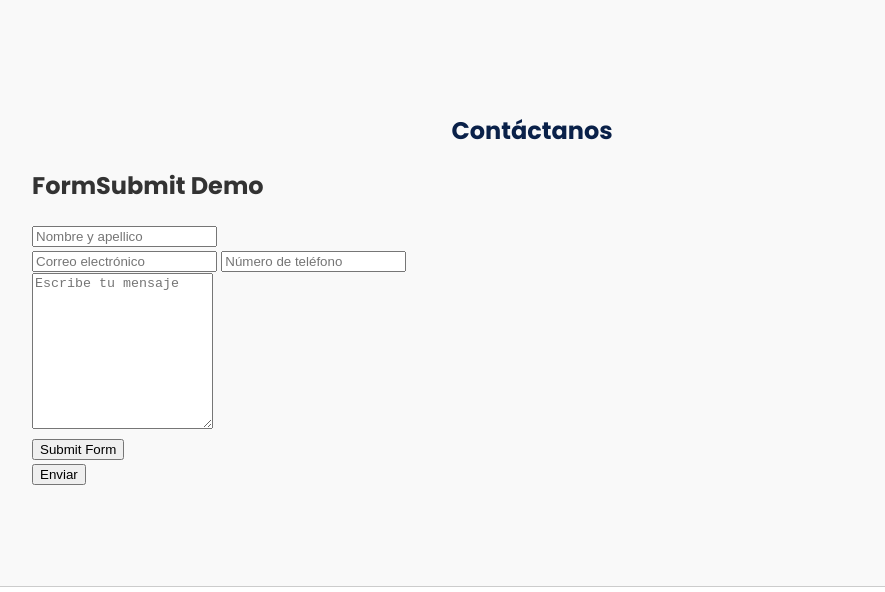
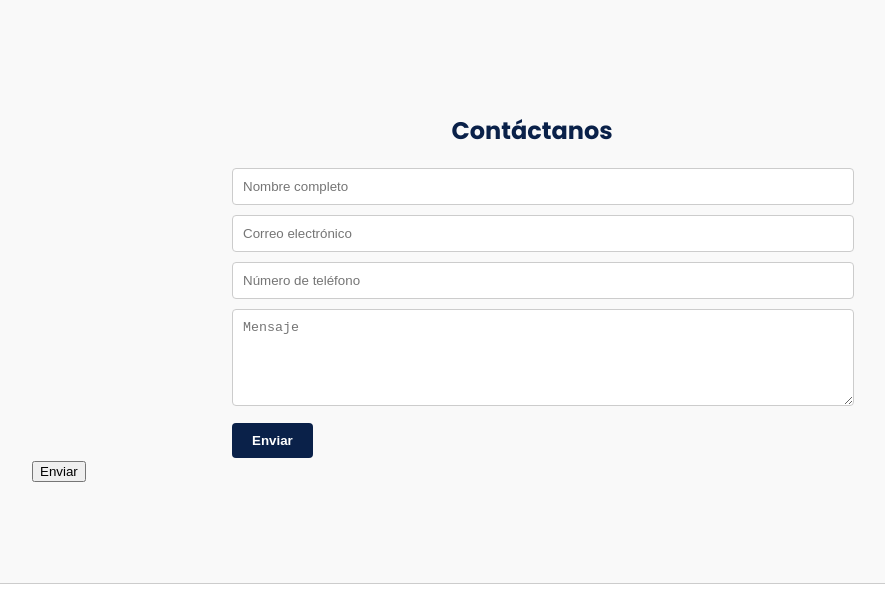
Before and after one commit to Demotors/Rehlko, a plain HTML site: page index.html in a window 1280 px wide. Shown: the part 1122-1714 px from the top of the page, without its empty margins (108-993 px from the left). Drawn offline with Linux system fonts and the light colour scheme.

Commit message:
Update index.html

```diff
--- a/index.html
+++ b/index.html
@@ -320,25 +320,19 @@
 <!-- Formulario de contacto -->
 <section id="contacto">
   <h2 class="centered">Contáctanos</h2>
-  <div class="container">
-  <h1>FormSubmit Demo</h1>
-  <form target="_blank" action="https://formsubmit.co/ventas@rehlkoguatemala.com" method="POST">
-    <div class="form-group">
-      <div class="form-row">
-        <div class="col">
-          <input type="text" name="name" class="form-control" placeholder="Nombre y apellico" required>
-        </div>
-        <div class="col">
-          <input type="email" name="email" class="form-control" placeholder="Correo electrónico" required>
-         <input type="phone number" name="phone number" class="form-control" placeholder="Número de teléfono" required>
-        </div>
-      </div>
-    </div>
-    <div class="form-group">
-      <textarea placeholder="Escribe tu mensaje" class="form-control" name="message" rows="10" required></textarea>
-    </div>
-    <button type="submit" class="btn btn-lg btn-dark btn-block">Submit Form</button>
-  </form>
+  <form action="https://formsubmit.co/ventas@rehlkoguatemala.com" method="POST" class="contact-form" style="max-width: 600px; margin: 0 auto;">
+  <input type="text" name="name" placeholder="Nombre completo" required>
+  <input type="email" name="email" placeholder="Correo electrónico" required>
+  <input type="tel" name="phone" placeholder="Número de teléfono" required>
+  <textarea name="message" placeholder="Mensaje" rows="5" required></textarea>
+
+  <!-- Opcionales -->
+  <input type="hidden" name="_captcha" value="false">
+  <input type="hidden" name="_next" value="https://rehlkoguatemala.com/agradecimiento.html">
+
+  <button type="submit">Enviar</button>
+</form>
+
 </div>
 
   <!-- Opcionales -->
```
